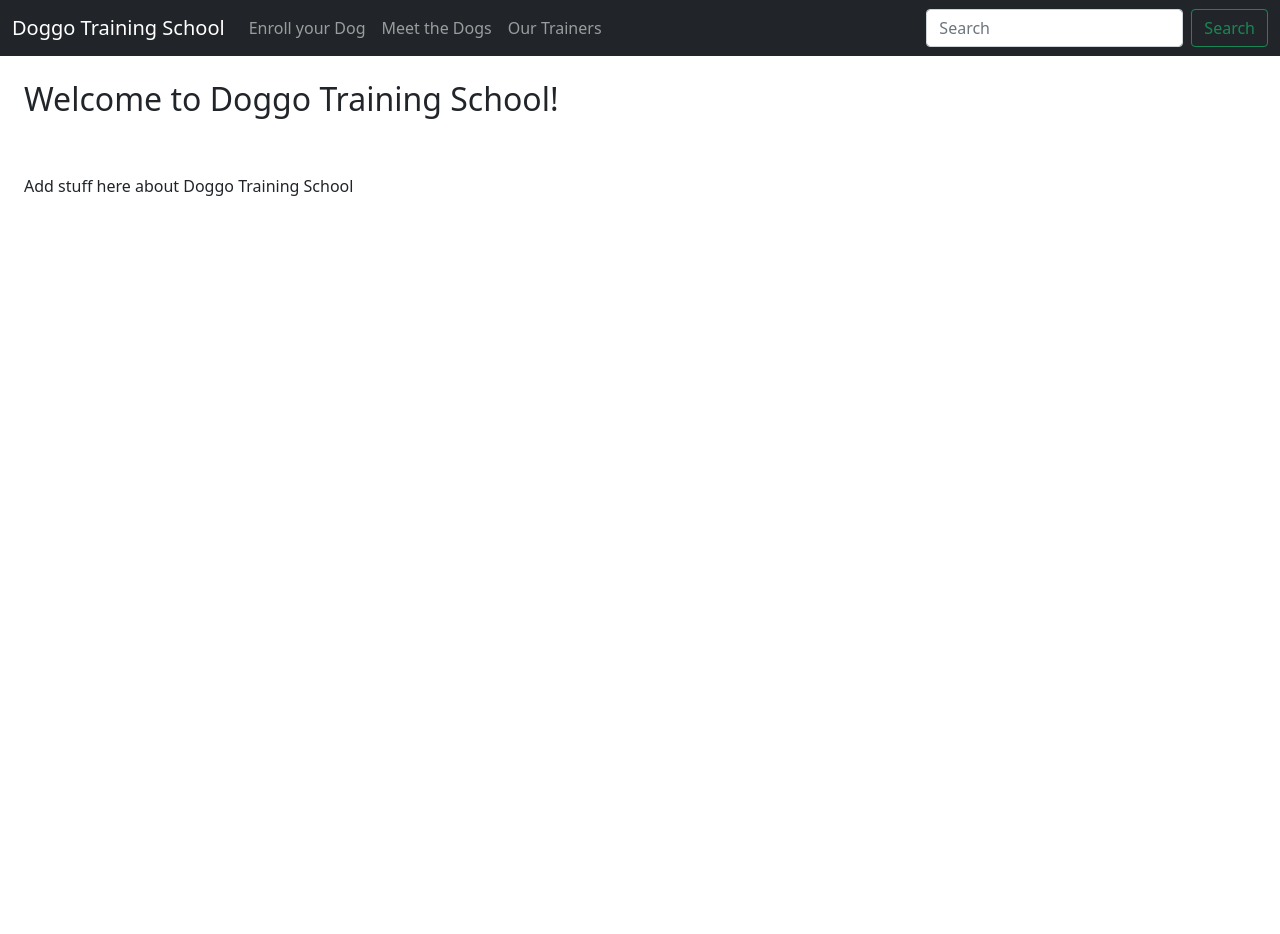
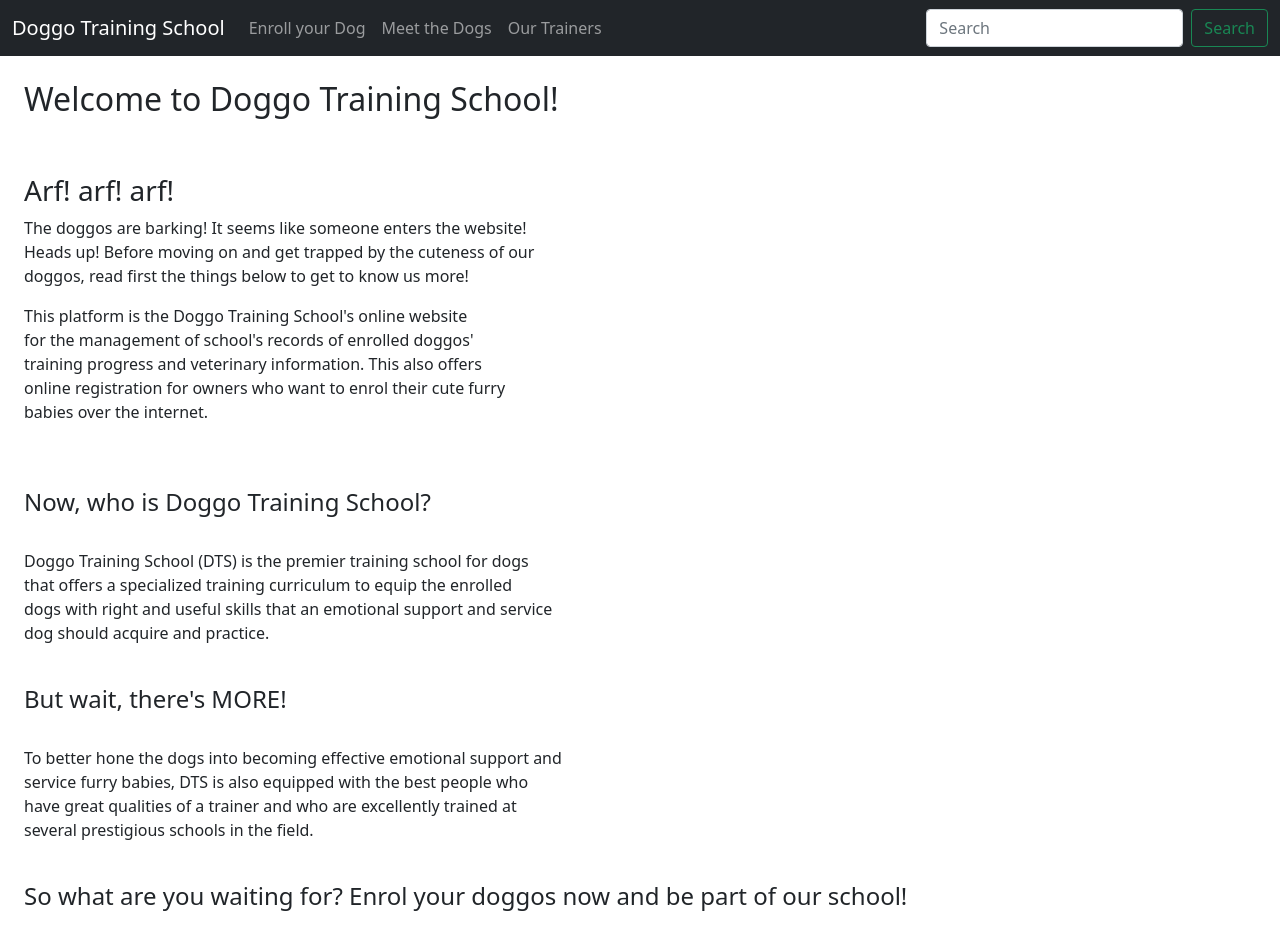
Before and after one commit to diyawiii/lis161, a Flask app: page / in a window 1280 px wide. Before the commit the page ends 196 px from the top, so only its background shows below. Run offline with Flask 2, Linux system fonts and the light colour scheme.

Commit message:
added some info abt DTS

```diff
--- a/templates/index.html
+++ b/templates/index.html
@@ -4,5 +4,24 @@
 
 {% block content %}
     <h2>Welcome to Doggo Training School!</h2><br><br>
-    <p>Add stuff here about Doggo Training School</p>
+    <h3>Arf! arf! arf!</h3>
+    <p>The doggos are barking! It seems like someone enters the website!<br>
+        Heads up! Before moving on and get trapped by the cuteness of our<br>
+        doggos, read first the things below to get to know us more!</p>
+    <p>This platform is the Doggo Training School's online website<br>
+        for the management of school's records of enrolled doggos'<br>
+        training progress and veterinary information. This also offers<br>
+        online registration for owners who want to enrol their cute furry<br>
+        babies over the internet.</p><br><br>
+    <h4>Now, who is Doggo Training School?</h4><br>
+    <p>Doggo Training School (DTS) is the premier training school for dogs<br>
+        that offers a specialized training curriculum to equip the enrolled<br>
+        dogs with right and useful skills that an emotional support and service<br>
+        dog should acquire and practice.</p><br>
+    <h4>But wait, there's MORE!</h4><br>
+    <p>To better hone the dogs into becoming effective emotional support and<br>
+        service furry babies, DTS is also equipped with the best people who<br>
+        have great qualities of a trainer and who are excellently trained at<br>
+        several prestigious schools in the field.</p><br>
+    <h4>So what are you waiting for? Enrol your doggos now and be part of our school!</h4>
 {% endblock %}
```
